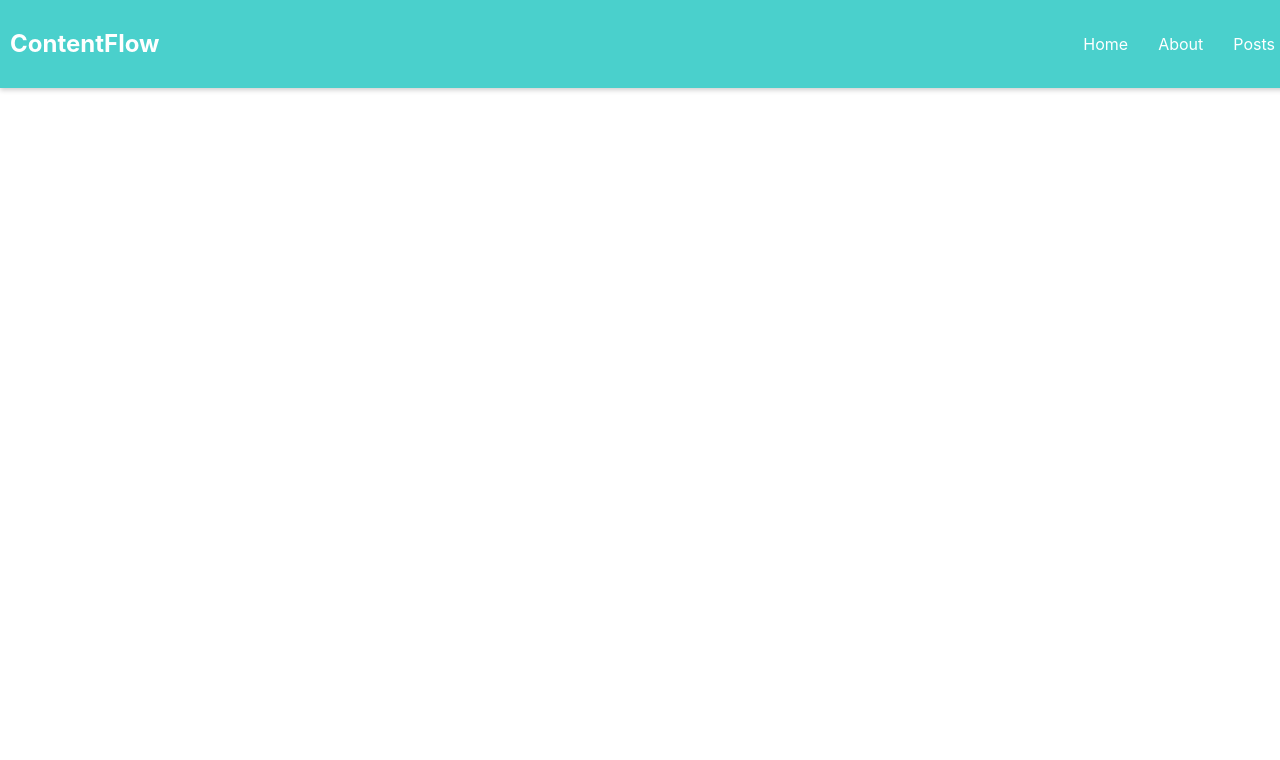
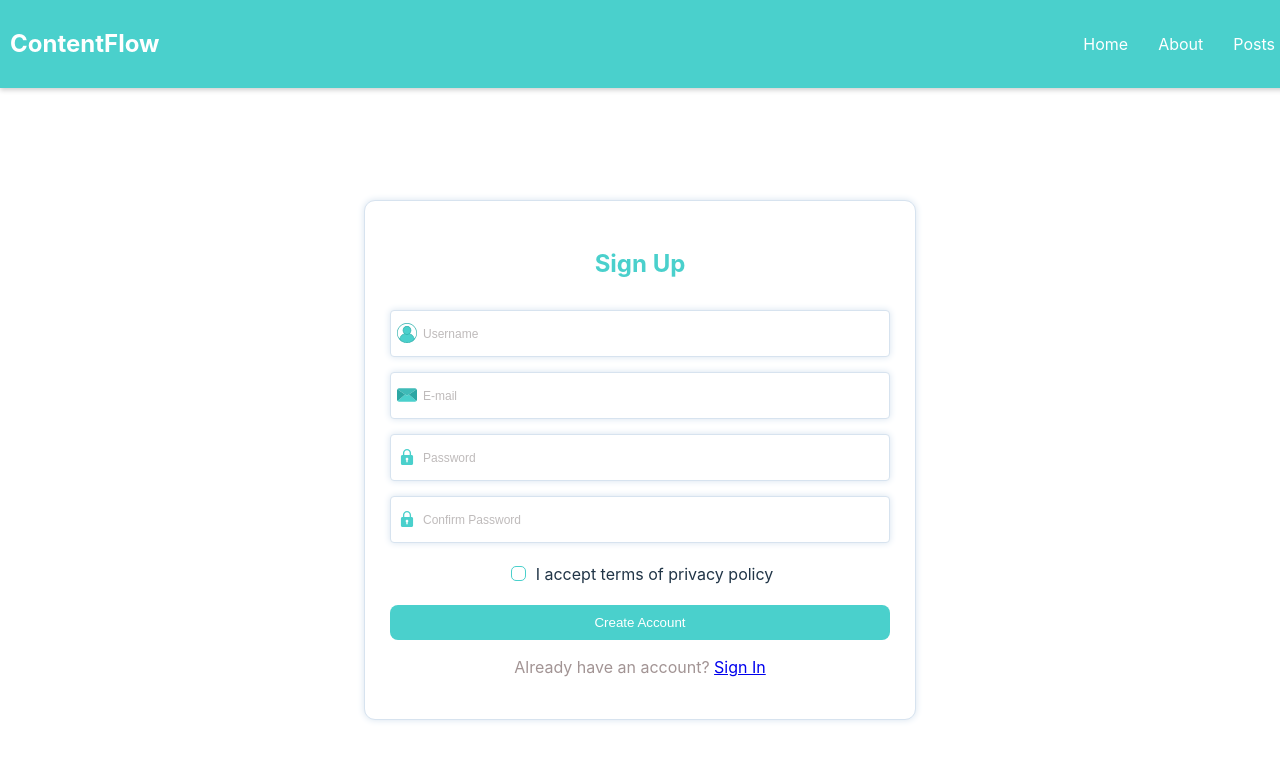
Before and after one commit to Thundem/ContentFlow, a React (Vite) app in the folder client/: page /register in a window 1280 px wide. Shown: the top 760 px of the page. Built offline with nearby package versions, Linux system fonts and the light colour scheme.

Commit message:
implemented the logic of redirecting an unauthorised user to the login page

```diff
--- a/client/src/App.tsx
+++ b/client/src/App.tsx
@@ -1,24 +1,26 @@
 import React from 'react';
-import { BrowserRouter as Router, Route, Routes } from 'react-router-dom';
+import { BrowserRouter as Router, Routes, Route } from 'react-router-dom';
 import Header from './components/Header';
 import PostList from './components/PostList';
 import Login from './components/Login';
 import SignUp from './components/SignUp';
-// import About from './components/About'; // Приклад іншої сторінки
+import PrivateRoute from './components/PrivateRoute';
+import { AuthProvider } from './providers/AuthProvider';
 
 const App: React.FC = () => {
     return (
+        <AuthProvider>
             <Router>
                 <div className="App">
                     <Header />
                     <Routes>
-                    <Route path="/" element={<PostList />} />
+                        <Route path="/" element={<PrivateRoute element={<PostList />} />} />
                         <Route path="/login" element={<Login />} />
-                    <Route path="/signup" element={<SignUp />} />
-                    {/* <Route path="/about" element={<About />} /> */}
+                        <Route path="/register" element={<SignUp />} />
                     </Routes>
                 </div>
             </Router>
+        </AuthProvider>
     );
 };
 
--- /dev/null
+++ b/client/src/components/PrivateRoute.tsx
@@ -0,0 +1,15 @@
+import React from 'react';
+import { Navigate } from 'react-router-dom';
+import { useAuth } from '../hooks/useAuth';
+
+interface PrivateRouteProps {
+    element: JSX.Element;
+}
+
+const PrivateRoute: React.FC<PrivateRouteProps> = ({ element }) => {
+    const { isAuthenticated } = useAuth();
+
+    return isAuthenticated ? element : <Navigate to="/login" replace />;
+};
+
+export default PrivateRoute;
--- /dev/null
+++ b/client/src/context/AuthContext.tsx
@@ -0,0 +1,9 @@
+import { createContext } from 'react';
+
+interface AuthContextType {
+    isAuthenticated: boolean;
+    login: () => void;
+    logout: () => void;
+}
+
+export const AuthContext = createContext<AuthContextType | undefined>(undefined);
--- /dev/null
+++ b/client/src/hooks/useAuth.tsx
@@ -0,0 +1,10 @@
+import { useContext } from 'react';
+import { AuthContext } from '../context/AuthContext';
+
+export const useAuth = () => {
+    const context = useContext(AuthContext);
+    if (!context) {
+        throw new Error('useAuth must be used within an AuthProvider');
+    }
+    return context;
+};
--- /dev/null
+++ b/client/src/providers/AuthProvider.tsx
@@ -0,0 +1,19 @@
+import React, { useState } from 'react';
+import { AuthContext } from '../context/AuthContext';
+
+interface AuthProviderProps {
+    children: React.ReactNode;
+}
+
+export const AuthProvider: React.FC<AuthProviderProps> = ({ children }) => {
+    const [isAuthenticated, setIsAuthenticated] = useState(false);
+
+    const login = () => setIsAuthenticated(true);
+    const logout = () => setIsAuthenticated(false);
+
+    return (
+        <AuthContext.Provider value={{ isAuthenticated, login, logout }}>
+            {children}
+        </AuthContext.Provider>
+    );
+};
```
Lines whose indentation alone changed are shown as unchanged.
